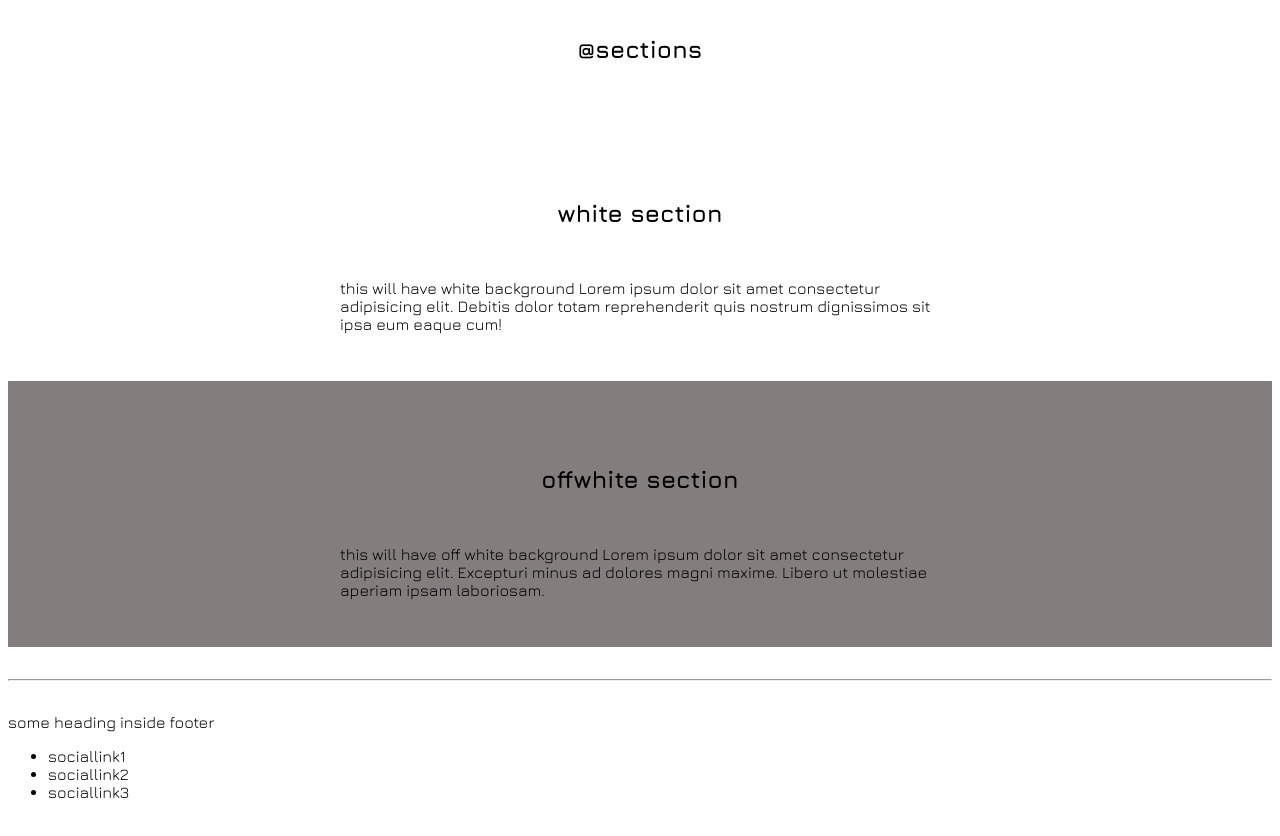
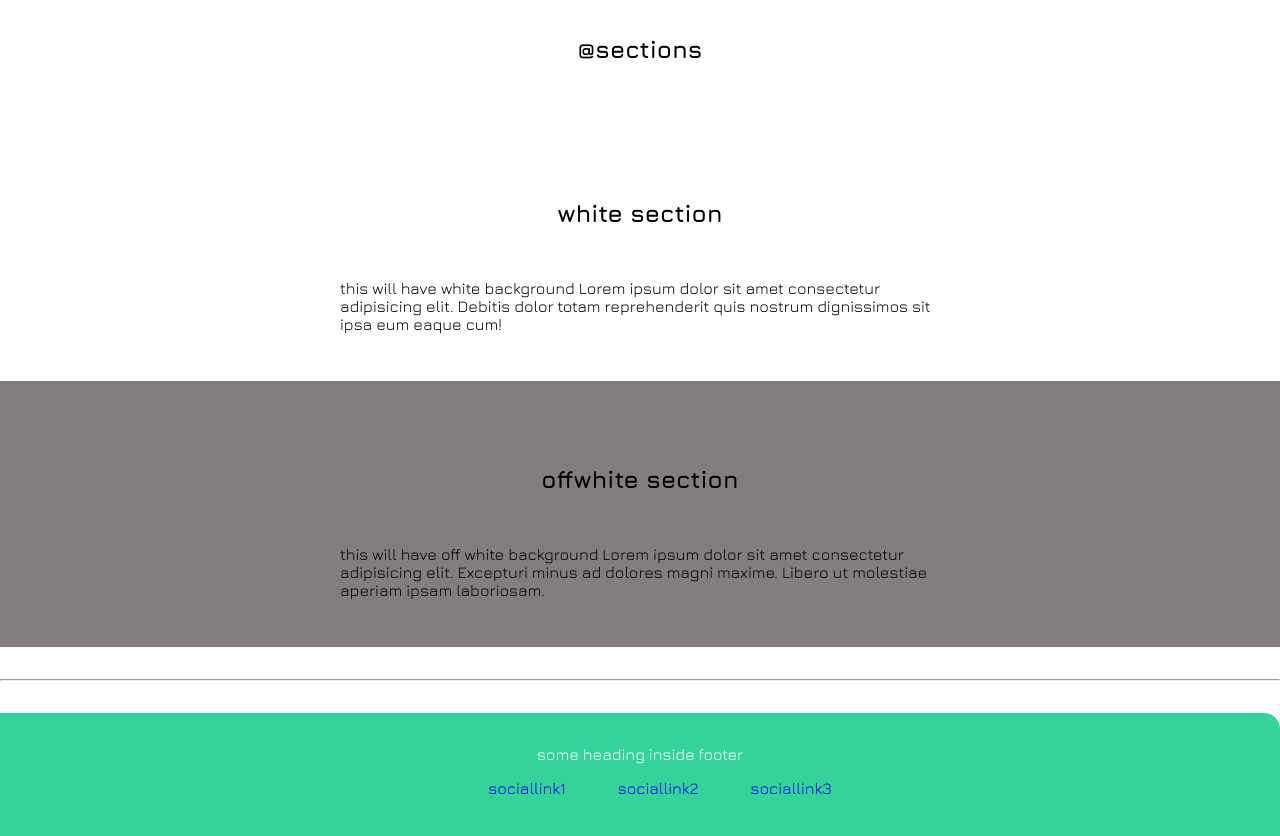
Before and after one commit to soham117/Portfolio-website-Component-library, a plain HTML site: page index.html in a window 1280 px wide. Shown: the part 3107-3943 px from the top of the page. Drawn offline with nearby package versions, Linux system fonts and the light colour scheme.

Commit message:
Final commit

```diff
--- a/index.html
+++ b/index.html
@@ -92,12 +92,12 @@
 
     </section>
     <hr>
-    <footer>
-        <div>some heading inside footer</div>
-        <ul>
-            <li>sociallink1</li>
-            <li>sociallink2</li>
-            <li>sociallink3</li>
+    <footer class="footer">
+        <div class="footer-header">some heading inside footer</div>
+        <ul class="social-links non-bullet">
+            <li class="list-inline"><a href="/" class="link">sociallink1</a> </li>
+            <li class="list-inline"> <a href="/" class="link">sociallink2</a> </li>
+            <li class="list-inline"><a href="/" class="link">sociallink3</a></li>
         </ul>
 
     </footer>
--- a/style.css
+++ b/style.css
@@ -5,6 +5,7 @@
 
 body {
   font-family: "Jura", sans-serif;
+  margin: 0rem;
 }
 hr {
   margin: 2rem 0rem;
@@ -40,7 +41,7 @@ hr {
   border: 1px solid var(--primary-color);
 }
 .primary-link:hover {
-  background-color: rgb(0, 212, 202);
+  background-color:yellowgreen;
 }
 .secondary-link:hover {
   background-color: yellow;
@@ -86,6 +87,7 @@ hr {
   font-size: 2rem;
   color: rgb(110, 110, 109);
   padding-top: 1rem;
+  text-align: center;
 }
 .hero .hero-heading .heading-inverted {
   color: var(--primary-color);
@@ -103,3 +105,13 @@ h3 {
 .ow {
   background-color: rgb(131, 125, 125);
 }
+.footer{
+    background-color:var(--primary-color);
+    padding:  2rem 1rem;
+    text-align: center;
+    color: white;
+    border-top-right-radius: 1rem;
+}
+.footer.link{
+    color: white;
+}
```
